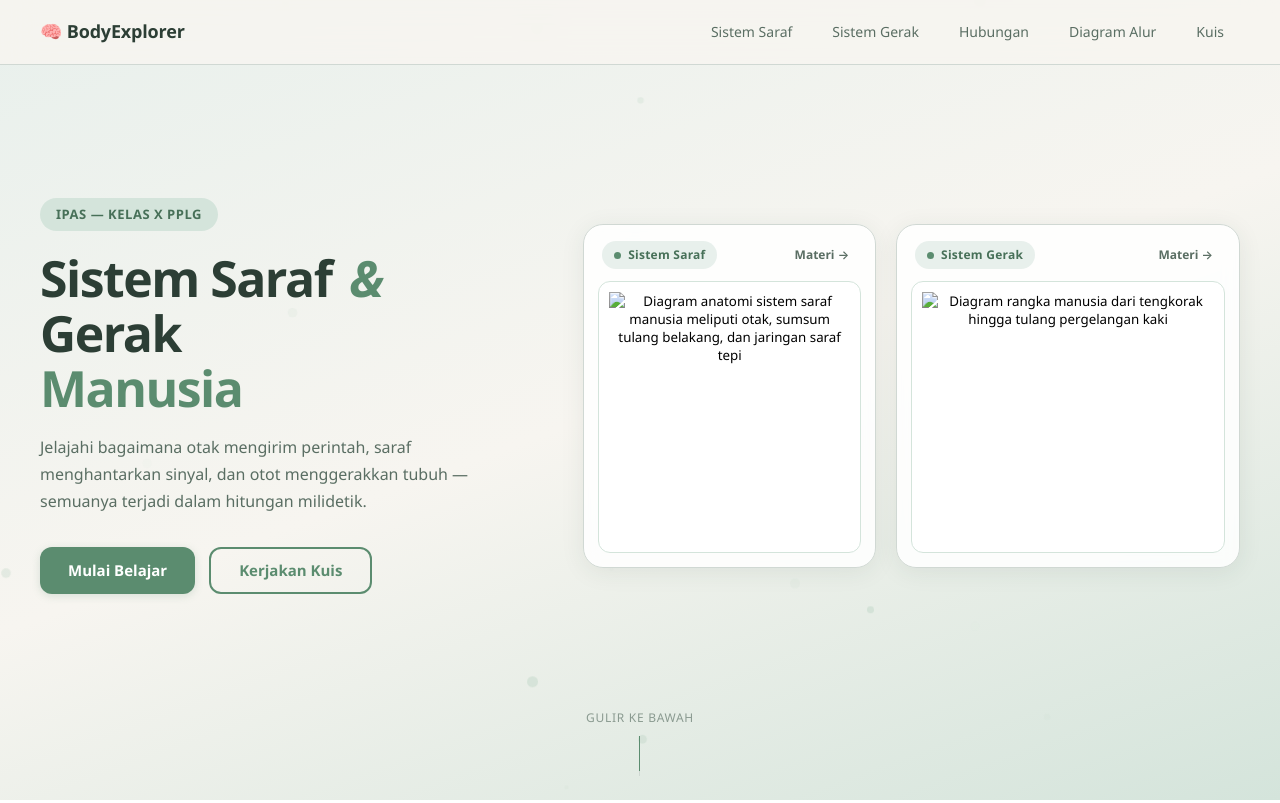
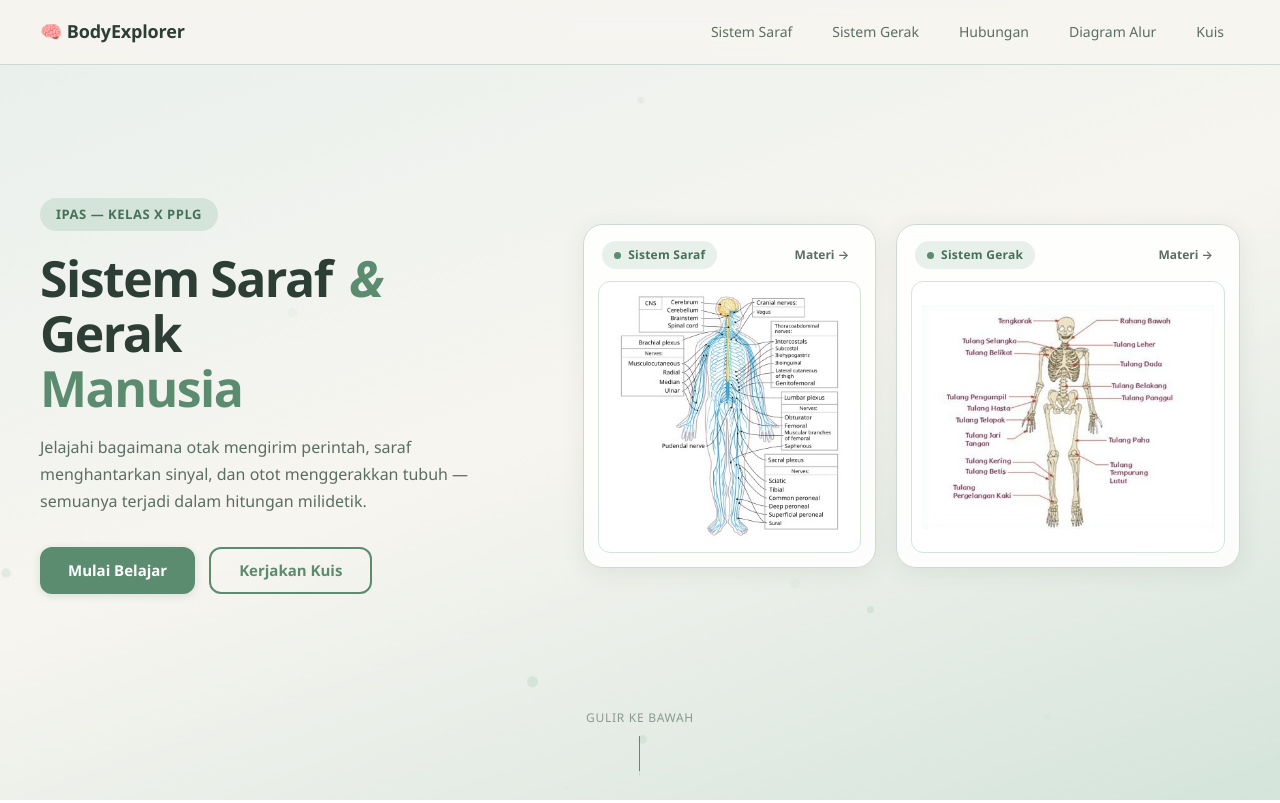
Before and after one commit to Waterly-it/Web-Ipa, a plain HTML site: page index.html in a window 1280 px wide. Shown: the top 803 px of the page. Drawn offline with Linux system fonts and the light colour scheme.

```diff
--- a/index.html
+++ b/index.html
@@ -66,12 +66,12 @@
             <button
               type="button"
               class="hero__frame"
-              data-lightbox-src="images/sistem-saraf.jpg"
+              data-lightbox-src="sistem-saraf.jpg"
               data-lightbox-title="Anatomi Sistem Saraf Manusia"
               aria-label="Perbesar gambar anatomi Sistem Saraf Manusia"
             >
               <img
-                src="images/sistem-saraf.jpg"
+                src="sistem-saraf.jpg"
                 alt="Diagram anatomi sistem saraf manusia meliputi otak, sumsum tulang belakang, dan jaringan saraf tepi"
                 width="330"
                 height="367"
@@ -92,12 +92,12 @@
             <button
               type="button"
               class="hero__frame"
-              data-lightbox-src="images/sistem-gerak.jpg"
+              data-lightbox-src="sistem-gerak.jpg"
               data-lightbox-title="Anatomi Rangka & Sistem Gerak Manusia"
               aria-label="Perbesar gambar anatomi Rangka dan Sistem Gerak Manusia"
             >
               <img
-                src="images/sistem-gerak.jpg"
+                src="sistem-gerak.jpg"
                 alt="Diagram rangka manusia dari tengkorak hingga tulang pergelangan kaki"
                 width="462"
                 height="353"
```
